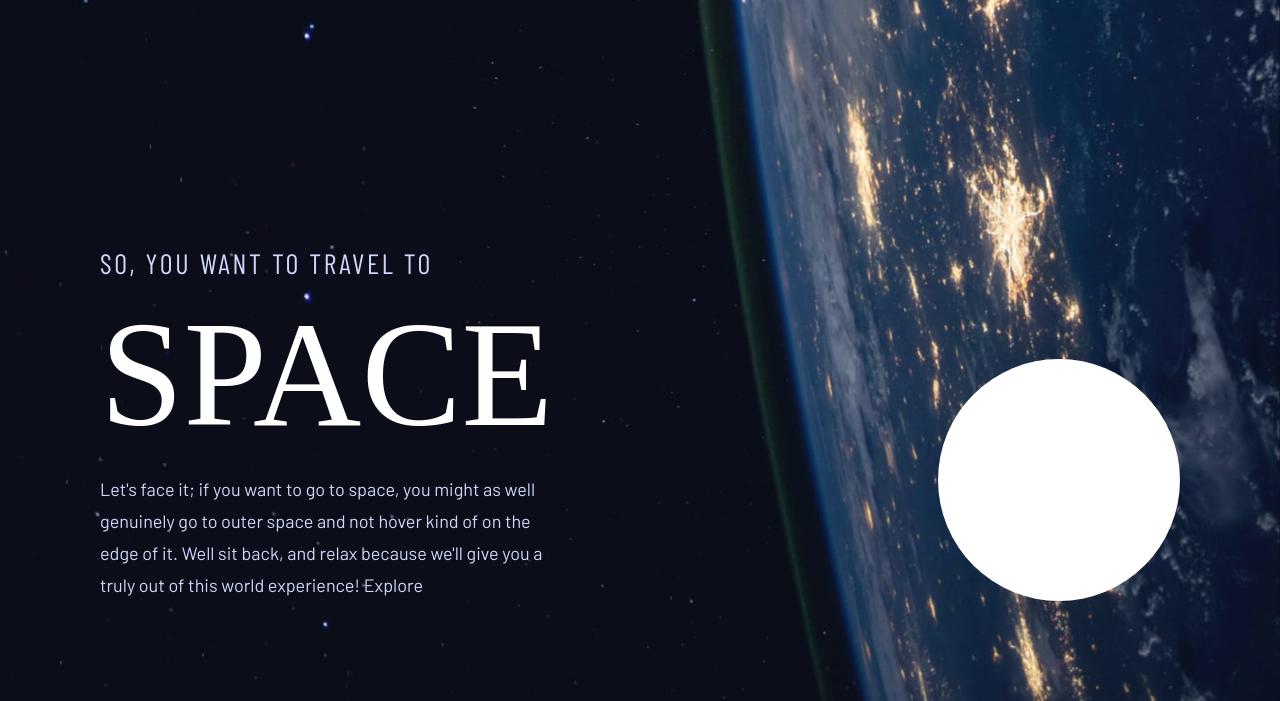
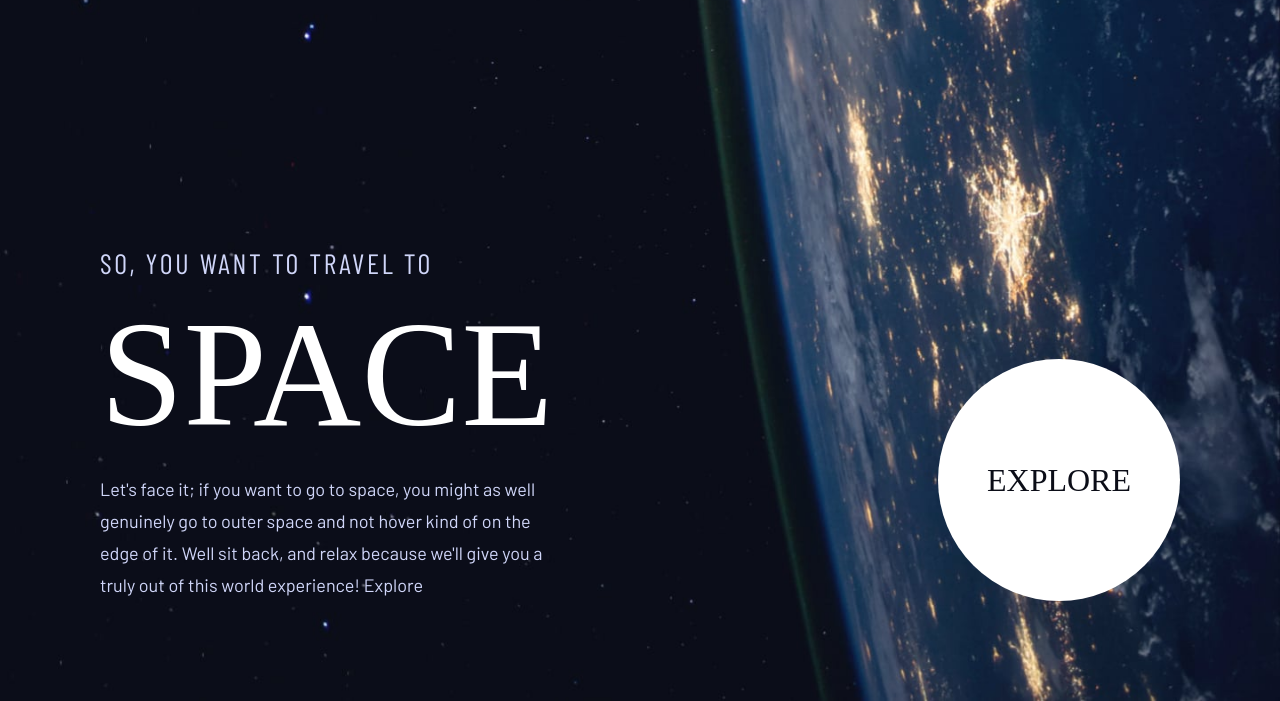
Before and after one commit to migueldeleon012/space-website, a plain HTML site: page index.html in a window 1280 px wide. Shown: the part 99-800 px from the top of the page. Drawn offline with nearby package versions, Linux system fonts and the light colour scheme; a web font is replaced by a local one.

Commit message:
fix: explore button text color white

```diff
--- a/styles/_homepage.scss
+++ b/styles/_homepage.scss
@@ -45,7 +45,7 @@
     border-radius: 50%;
     border: none;
 
-    p {
+    p a {
       color: $dark-blue;
     }
   }
```
Also changed, not shown: dist/css/style.css, 1 other file.
